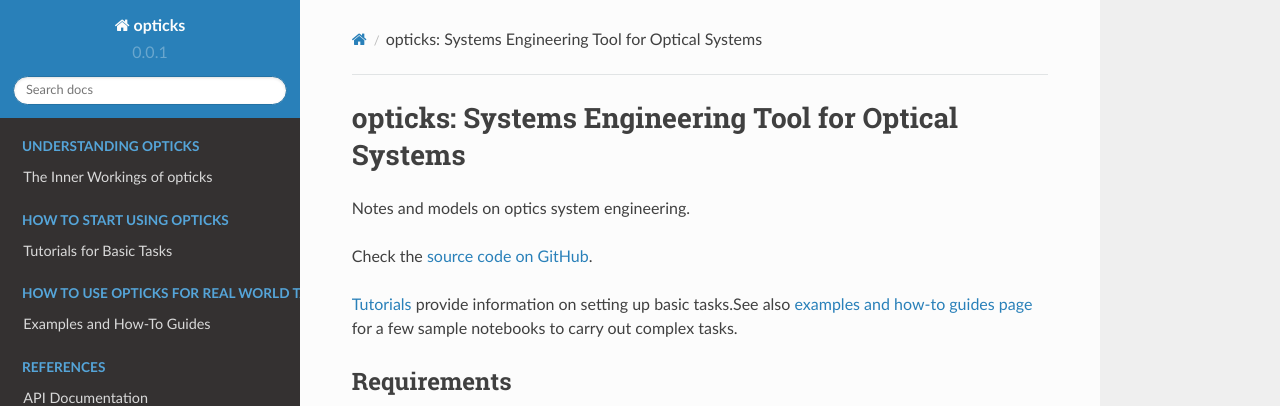
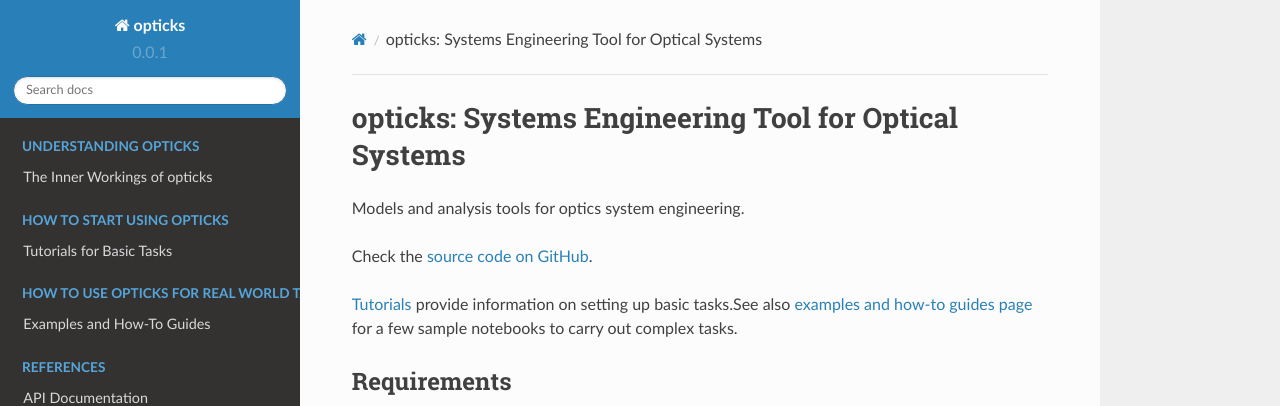
Before and after one commit to egemenimre/opticks, a Sphinx documentation site: the page built from docs/index.md, in a window 1280 px wide and 900 px high. Shown: the top 406 px of the window. Built offline with Sphinx 7.4.7 and the Read the Docs theme 2.0.0, drawn with Linux system fonts in a browser that asks for light colours.

Commit message:
minor editorial change

```diff
--- a/docs/index.md
+++ b/docs/index.md
@@ -1,11 +1,10 @@
 # opticks: Systems Engineering Tool for Optical Systems
 
-Notes and models on optics system engineering.
+Models and analysis tools for optics system engineering.
 
 Check the [source code on GitHub](https://github.com/egemenimre/opticks).
 
 [Tutorials](tutorials.md) provide information on setting up basic tasks.See also [examples and how-to guides page](how_to_guides.md) for a few sample notebooks to carry out complex tasks.
-
 
 ## Requirements
 
```
